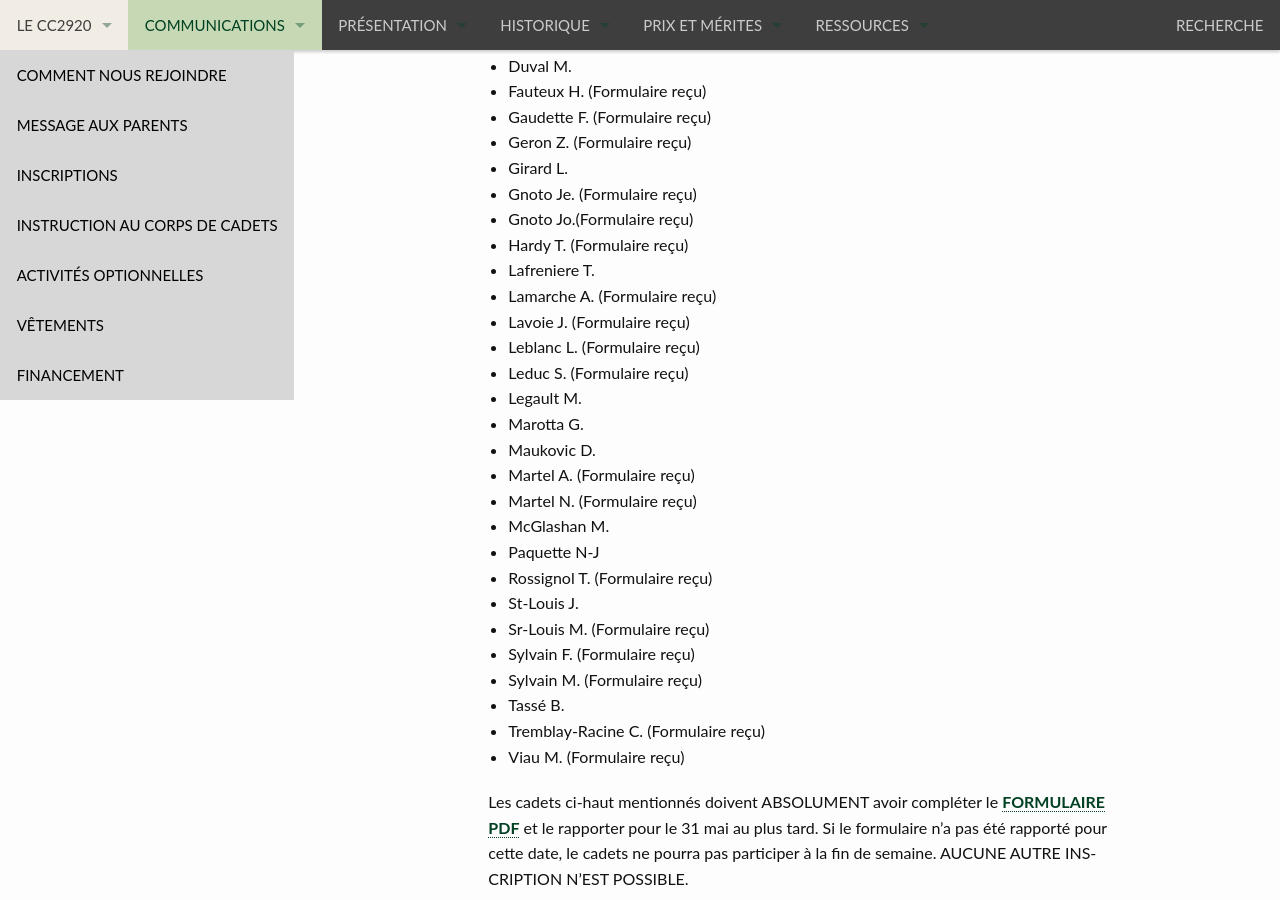
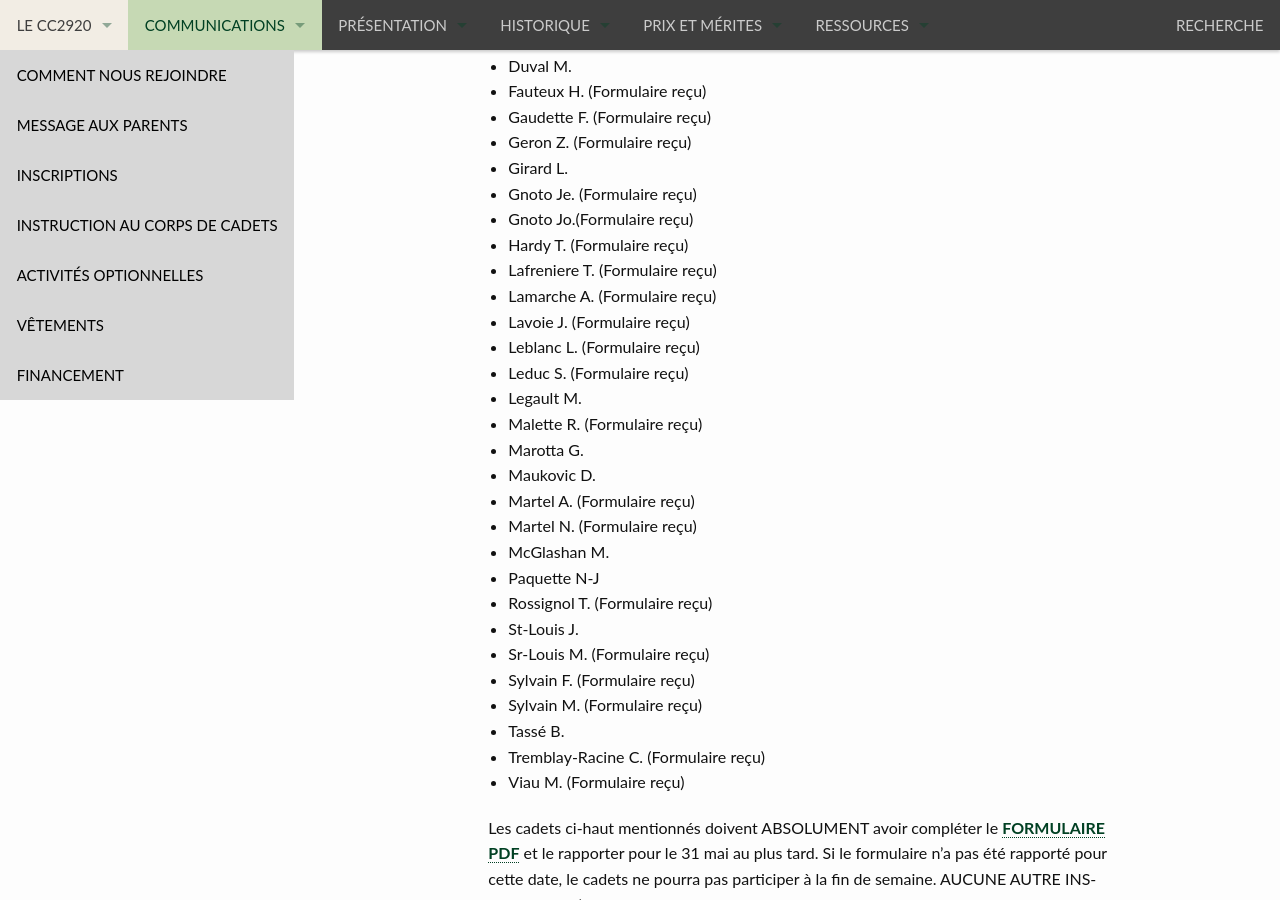
Before and after one commit to CC2920/web, a Jekyll site: the page built from _communications/messages.md, in a window 1280 px wide and 900 px high, scrolled down 1277 px. Built offline with Jekyll 4.4.1, drawn with Linux system fonts in a browser that asks for light colours.

Commit message:
Update messages.md

```diff
--- a/_communications/messages.md
+++ b/_communications/messages.md
@@ -45,12 +45,13 @@ Les cadets inscrits sont :
 - Gnoto Je. (Formulaire reçu)
 - Gnoto Jo.(Formulaire reçu)
 - Hardy T. (Formulaire reçu)
-- Lafreniere T.
+- Lafreniere T. (Formulaire reçu)
 - Lamarche A. (Formulaire reçu)
 - Lavoie J.  (Formulaire reçu)
 - Leblanc L. (Formulaire reçu)
 - Leduc S. (Formulaire reçu)
 - Legault M.
+- Malette R. (Formulaire reçu)
 - Marotta G.
 - Maukovic D.
 - Martel A. (Formulaire reçu)
```
